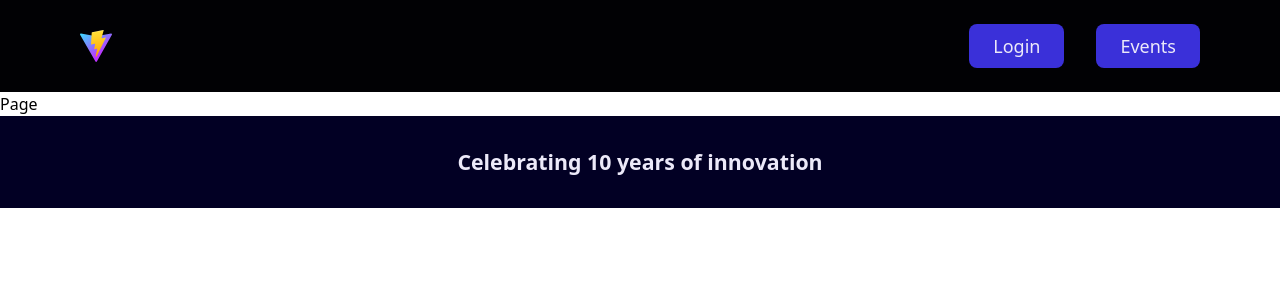
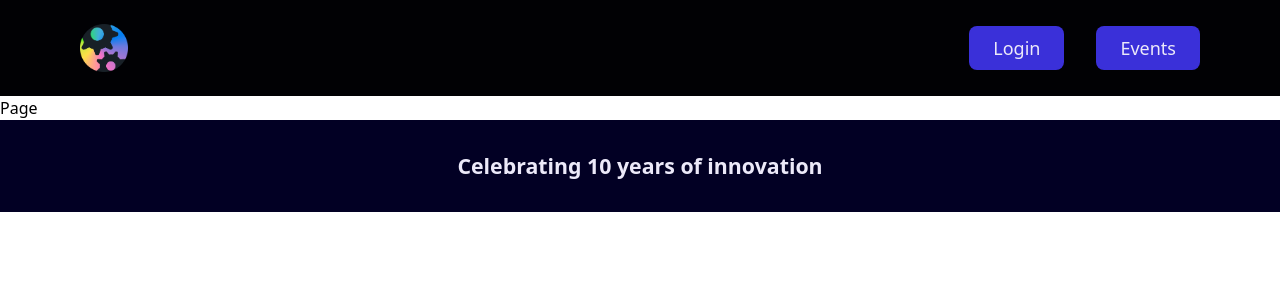
Before and after one commit to fengzhang789/HTN-Challenge, a React (Vite) app: page /events in a window 1280 px wide. Shown: the top 300 px of the page. Built offline with nearby package versions, Linux system fonts and the light colour scheme.

Commit message:
added official htn logo

```diff
--- a/src/components/Navbar.tsx
+++ b/src/components/Navbar.tsx
@@ -1,6 +1,6 @@
 import LoginButton from './ui/LoginButton'
 import PrimaryButton from './ui/PrimaryButton'
-import vite from '../../public/vite.svg'
+import logo from '../assets/images/logo.png'
 
 const Navbar: React.FC = () => {
   return (
@@ -8,7 +8,7 @@ const Navbar: React.FC = () => {
         <div className='w-screen px-5 py-5 flex flex-row justify-between items-center bg-bgPrimary
                         sm:px-8 md:px-12 lg:px-16 xl:px-20 xl:py-6'>
             <header className='inline'>
-                <img src={vite} alt='Hackathon logo'></img>
+                <img src={logo} alt='Hackathon logo' className="h-8 sm:h-10 lg:h-12"></img>
             </header>
 
             <div className='inline flex flex-row gap-4 sm:gap-6 xl:gap-8'>
--- a/src/globals.css
+++ b/src/globals.css
@@ -2,6 +2,7 @@
 @tailwind components;
 @tailwind utilities;
 
+/* Remove x-direction scrolling and overlflow */
 html {
     overflow-x: hidden;
 }
```
Also changed, not shown: src/assets/images/logo.png (added).
